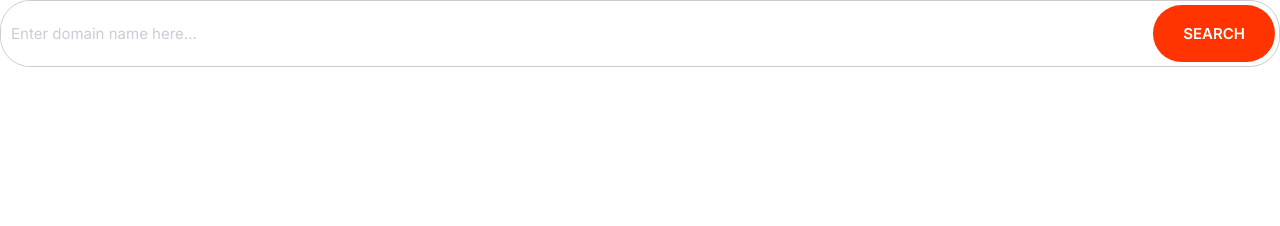
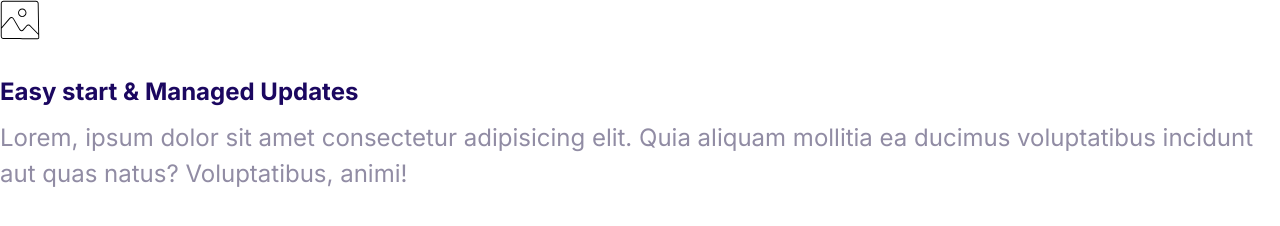
Before and after one commit to catalinus1997/Moshify-2, a plain HTML site: page index.html in a window 1280 px wide. Drawn offline with Linux system fonts and the light colour scheme.

Commit message:
plans + media components

```diff
--- a/index.html
+++ b/index.html
@@ -12,9 +12,16 @@
     <link rel="stylesheet" href="CSS/style.css">
 </head>
 <body>
-    <div class="input-group">
-        <input type="text" class="input" placeholder="Enter domain name here...">
-        <button class="btn btn--accent">Search</button>
-    </div>
+  <div class="media">
+      <div class="media__image">
+            <svg class="icon ">
+                <use xlink:href="images/sprite.svg#snap"></use>
+              </svg>
+      </div>
+      <div class="media__body">
+          <h3 class="media__title">Easy start & Managed Updates</h3>
+          <p>Lorem, ipsum dolor sit amet consectetur adipisicing elit. Quia aliquam mollitia ea ducimus voluptatibus incidunt aut quas natus? Voluptatibus, animi!</p>
+      </div>
+  </div>
 </body>
 </html>
```
